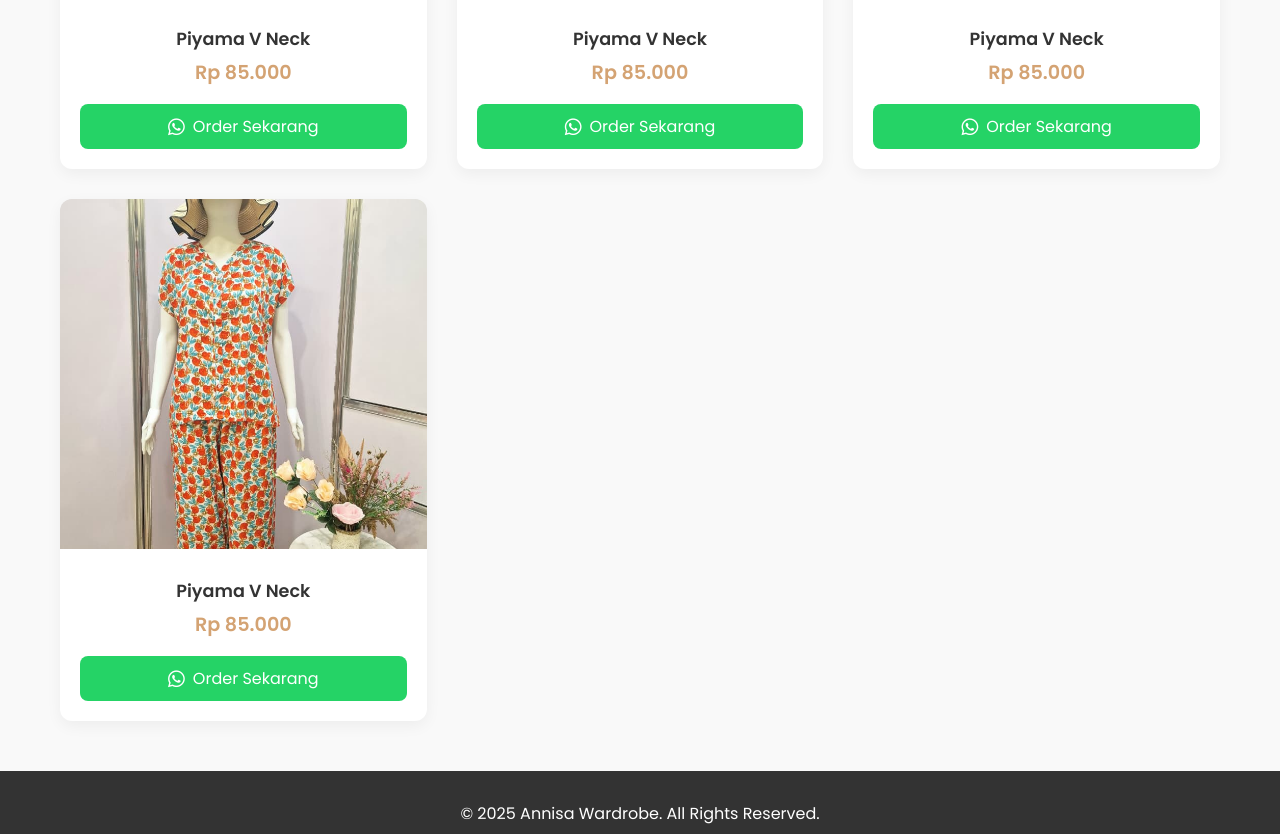
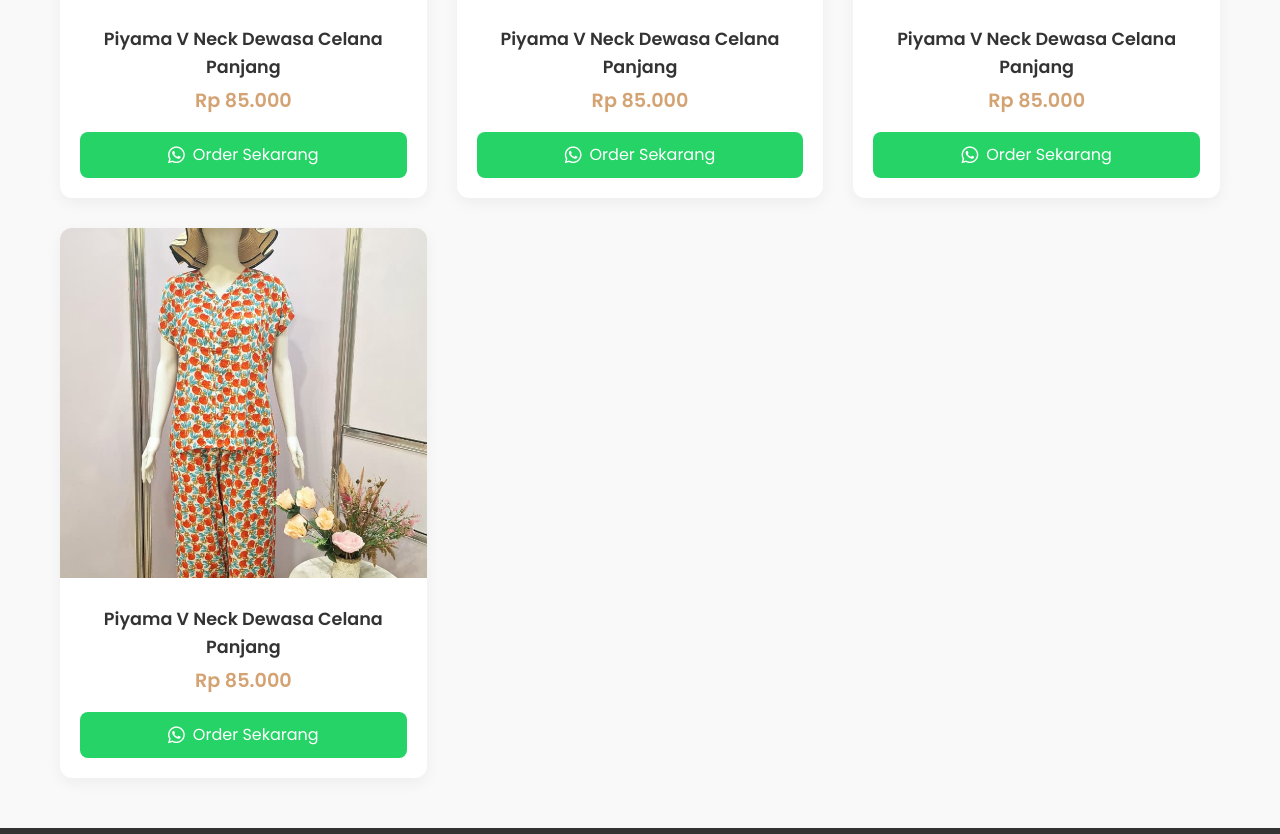
Before and after one commit to villagesource/annisawardrobe, a plain HTML site: page index.html in a window 1280 px wide. Shown: the part 1083-1917 px from the top of the page. Drawn offline with nearby package versions, Linux system fonts and the light colour scheme.

Commit message:
Update index.html

```diff
--- a/index.html
+++ b/index.html
@@ -339,10 +339,10 @@
             <div class="product-card">
                 <img src="satu.jpeg" alt="Piyama V Neck" class="product-image zoomable-image">
                 <div class="product-info">
-                    <h3 class="product-title">Piyama V Neck</h3>
+                       <h3 class="product-title">Piyama V Neck Dewasa Celana Panjang</h3>
                     <p class="product-price">Rp 85.000</p>
-                    <a href="https://wa.me/6281527211860?text=Halo%20Annisa%20Wardrobe,%20saya%20tertarik%20dengan%20Piyama%20V%20Neck%20(satu)" target="_blank" class="btn-wa">
-                        <i class="fab fa-whatsapp"></i> Order Sekarang
+                    <a href="https://wa.me/6281527211860?text=Halo%20Annisa%20Wardrobe,%20saya%20tertarik%20dengan%20Piyama%20V%20Neck%20(dua)" target="_blank" class="btn-wa">
+                         <i class="fab fa-whatsapp"></i> Order Sekarang
                     </a>
                 </div>
             </div>
@@ -350,7 +350,7 @@
             <div class="product-card">
                 <img src="dua.jpeg" alt="Piyama V Neck" class="product-image zoomable-image">
                 <div class="product-info">
-                     <h3 class="product-title">Piyama V Neck</h3>
+                     <h3 class="product-title">Piyama V Neck Dewasa Celana Panjang</h3>
                     <p class="product-price">Rp 85.000</p>
                     <a href="https://wa.me/6281527211860?text=Halo%20Annisa%20Wardrobe,%20saya%20tertarik%20dengan%20Piyama%20V%20Neck%20(dua)" target="_blank" class="btn-wa">
                          <i class="fab fa-whatsapp"></i> Order Sekarang
@@ -361,10 +361,10 @@
             <div class="product-card">
                 <img src="tiga.jpeg" alt="Piyama V Neck" class="product-image zoomable-image">
                 <div class="product-info">
-                    <h3 class="product-title">Piyama V Neck</h3>
+                       <h3 class="product-title">Piyama V Neck Dewasa Celana Panjang</h3>
                     <p class="product-price">Rp 85.000</p>
-                    <a href="https://wa.me/6281527211860?text=Halo%20Annisa%20Wardrobe,%20saya%20tertarik%20dengan%20Piyama%20V%20Neck%20(tiga)" target="_blank" class="btn-wa">
-                        <i class="fab fa-whatsapp"></i> Order Sekarang
+                    <a href="https://wa.me/6281527211860?text=Halo%20Annisa%20Wardrobe,%20saya%20tertarik%20dengan%20Piyama%20V%20Neck%20(dua)" target="_blank" class="btn-wa">
+                         <i class="fab fa-whatsapp"></i> Order Sekarang
                     </a>
                 </div>
             </div>
@@ -372,10 +372,10 @@
              <div class="product-card">
                 <img src="empat.jpeg" alt="Piyama V Neck" class="product-image zoomable-image">
                 <div class="product-info">
-              <h3 class="product-title">Piyama V Neck</h3>
+                 <h3 class="product-title">Piyama V Neck Dewasa Celana Panjang</h3>
                     <p class="product-price">Rp 85.000</p>
-                    <a href="https://wa.me/6281527211860?text=Halo%20Annisa%20Wardrobe,%20saya%20tertarik%20dengan%20Piyama%20V%20Neck%20(empat)" target="_blank" class="btn-wa">
-                        <i class="fab fa-whatsapp"></i> Order Sekarang
+                    <a href="https://wa.me/6281527211860?text=Halo%20Annisa%20Wardrobe,%20saya%20tertarik%20dengan%20Piyama%20V%20Neck%20(dua)" target="_blank" class="btn-wa">
+                         <i class="fab fa-whatsapp"></i> Order Sekarang
                     </a>
                 </div>
             </div>
```
